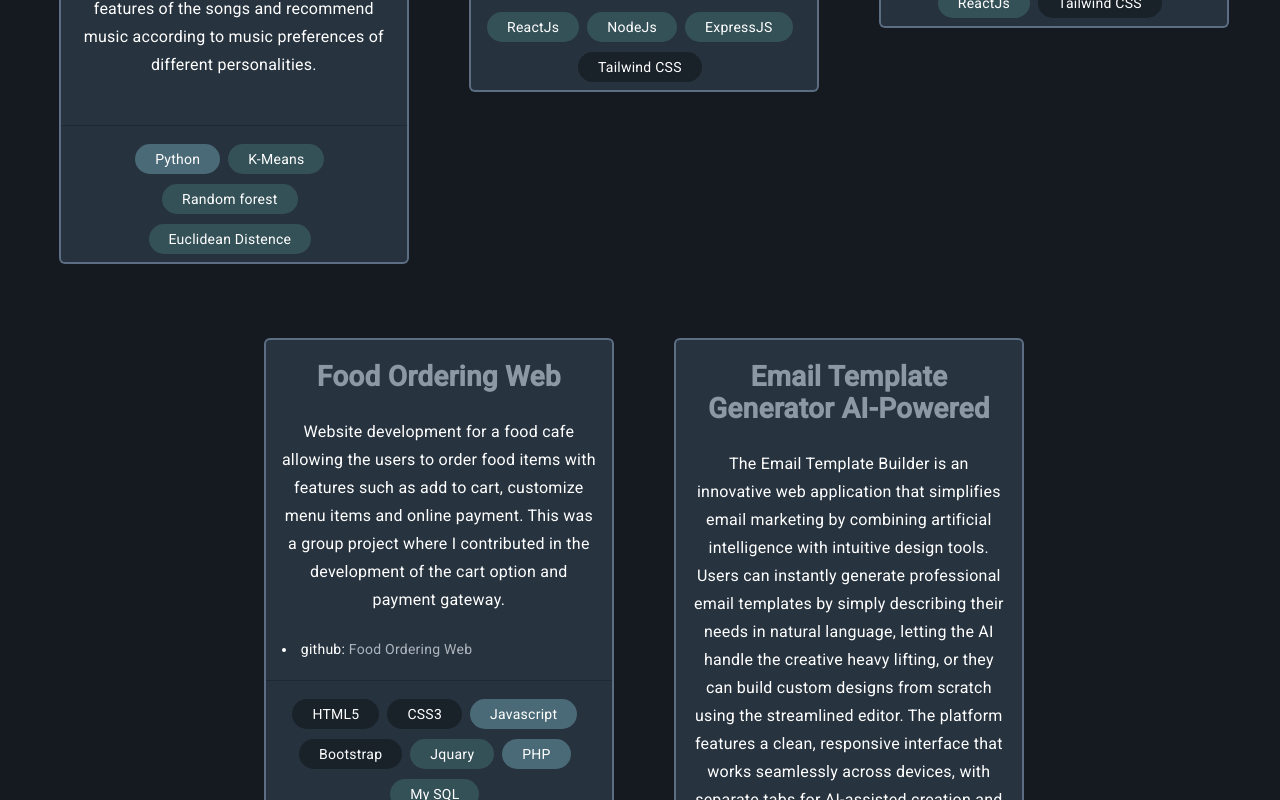
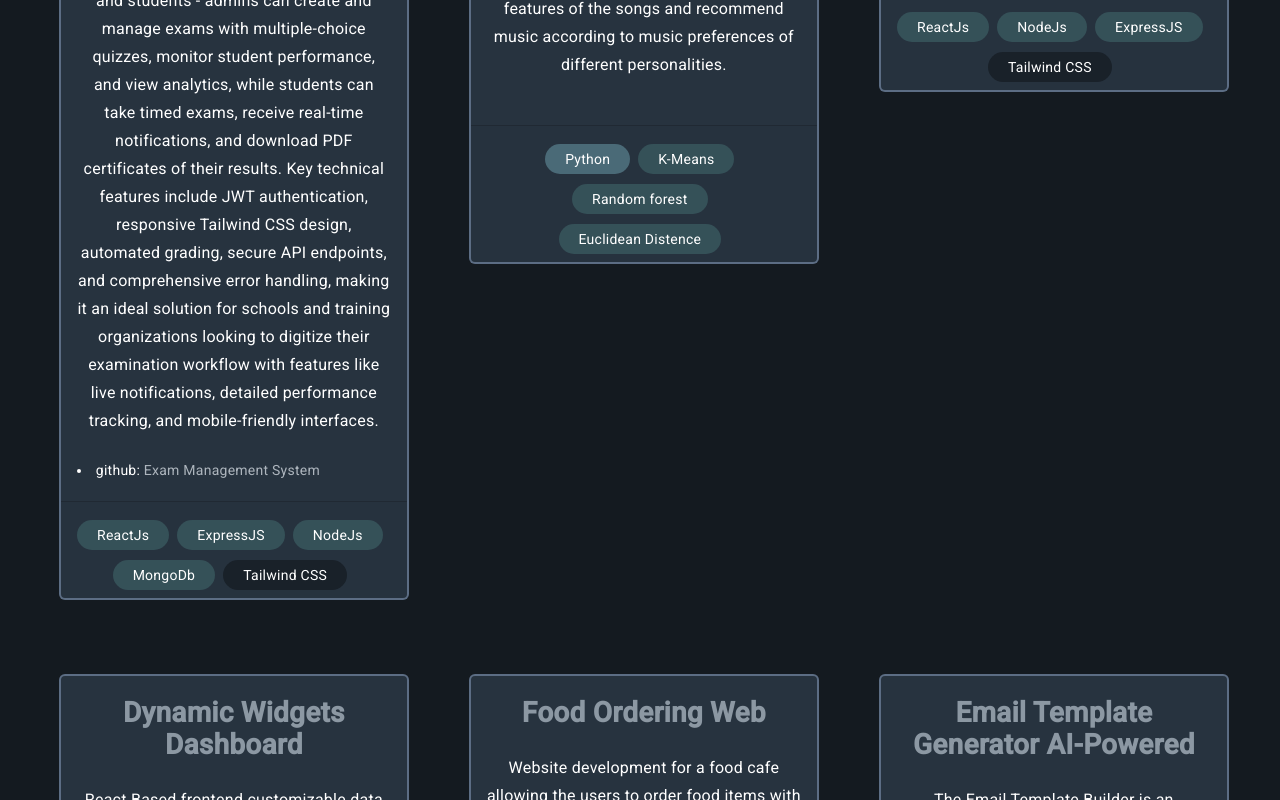
Before and after one commit to Pradeepkaliyawansha/MyPortfolioApp, an Angular app: page /portfolio in a window 1280 px wide. Shown: the part 938-1738 px from the top of the page. Built offline with nearby package versions, Linux system fonts and the light colour scheme.

Commit message:
feat: update my projects

```diff
--- a/src/app/portfolio/portfolio.component.ts
+++ b/src/app/portfolio/portfolio.component.ts
@@ -39,6 +39,15 @@ export class PortfolioComponent {
         "This portfolio app showcases my skills, projects, and experience in software engineering. Built with a responsive and user-friendly design, it highlights my technical expertise, including proficiency in web development and project management. ",
       projectLink: "https://github.com/Pradeepkaliyawansha/MyPortfolioApp",
       tags: [Tag.ANGULAR, Tag.BOOTSTRAP],
+    },
+    {
+      id: 1,
+      name: "Exam Management System",
+      summary:
+        "This Exam Management System is a full-stack web application built with React.js, Node.js, Express, and MongoDB that streamlines online examination processes for educational institutions. The system features role-based access control with separate dashboards for administrators and students - admins can create and manage exams with multiple-choice quizzes, monitor student performance, and view analytics, while students can take timed exams, receive real-time notifications, and download PDF certificates of their results. Key technical features include JWT authentication, responsive Tailwind CSS design, automated grading, secure API endpoints, and comprehensive error handling, making it an ideal solution for schools and training organizations looking to digitize their examination workflow with features like live notifications, detailed performance tracking, and mobile-friendly interfaces.",
+      projectLink:
+        "https://github.com/Pradeepkaliyawansha/Exam-management-system",
+      tags: [Tag.REACT, Tag.EXPRESS, Tag.NODE, Tag.MONGO, Tag.TAILWIND],
     },
     {
       id: 4,
```
